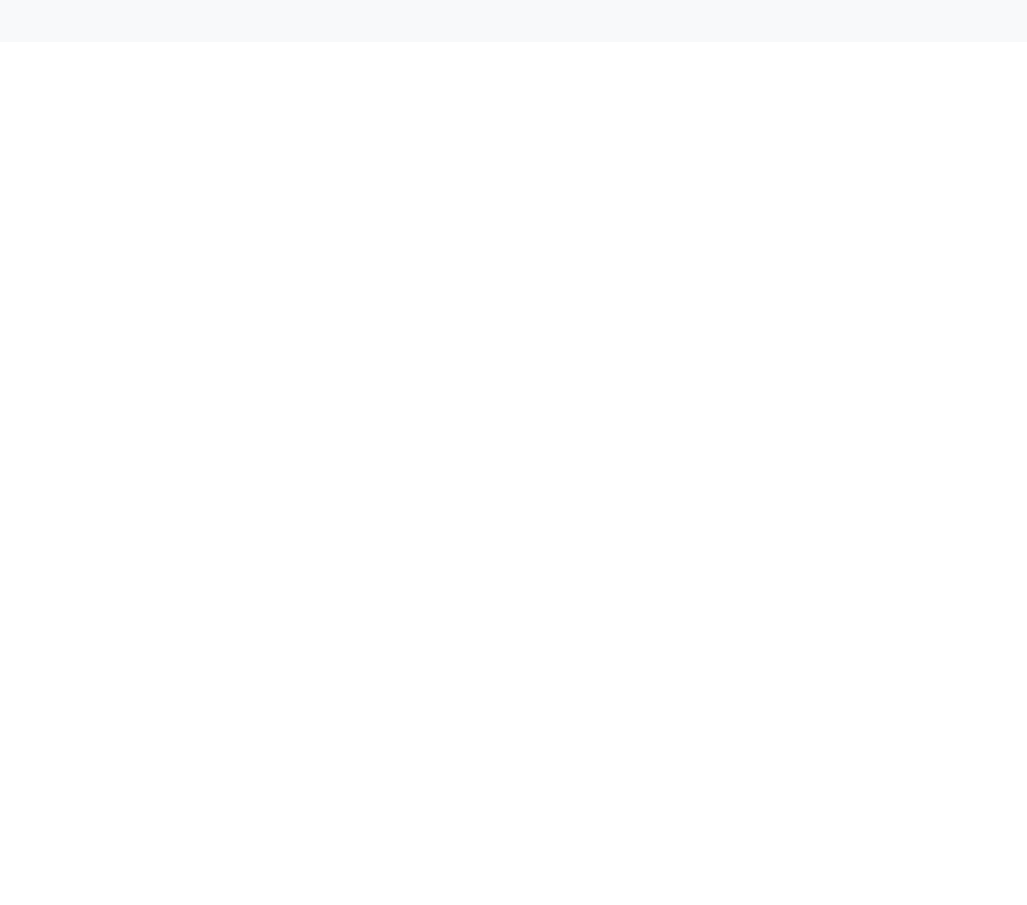
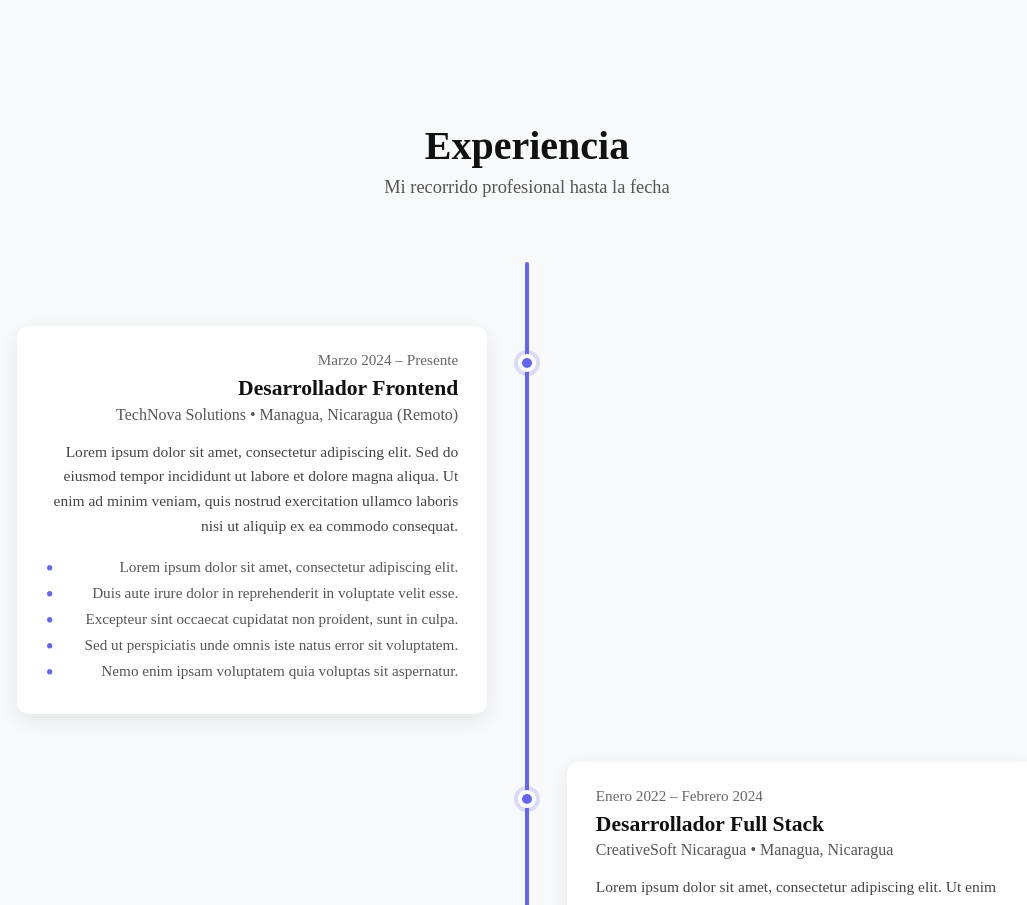
Before and after one commit to Cristian97s/vue-portfolio, a Vue app: page / in a window 1280 px wide. Shown: the part 1880-2785 px from the top of the page, without its empty margins (113-1140 px from the left). Before the commit the page ends 1922 px from the top, so only its background shows below. Built offline with nearby package versions, Linux system fonts and the light colour scheme.

Commit message:
feat: contenido para experiencia

```diff
--- a/src/App.vue
+++ b/src/App.vue
@@ -12,8 +12,8 @@ import Contact from './components/sections/Contact.vue';
   <main>
     <Hero />
     <Skills />
+    <Projects />
     <Experience />
-    <Projects />
     <Contact />
   </main>
 </template>
--- a/src/components/sections/Experience.vue
+++ b/src/components/sections/Experience.vue
@@ -1,7 +1,327 @@
 <script setup>
+import { ref } from 'vue'
+
+const experiences = ref([
+  {
+    date: 'Marzo 2024 – Presente',
+    role: 'Desarrollador Frontend',
+    company: 'TechNova Solutions',
+    location: 'Managua, Nicaragua (Remoto)',
+    description: 'Lorem ipsum dolor sit amet, consectetur adipiscing elit. Sed do eiusmod tempor incididunt ut labore et dolore magna aliqua. Ut enim ad minim veniam, quis nostrud exercitation ullamco laboris nisi ut aliquip ex ea commodo consequat.',
+    achievements: [
+      'Lorem ipsum dolor sit amet, consectetur adipiscing elit.',
+      'Duis aute irure dolor in reprehenderit in voluptate velit esse.',
+      'Excepteur sint occaecat cupidatat non proident, sunt in culpa.',
+      'Sed ut perspiciatis unde omnis iste natus error sit voluptatem.',
+      'Nemo enim ipsam voluptatem quia voluptas sit aspernatur.'
+    ]
+  },
+  {
+    date: 'Enero 2022 – Febrero 2024',
+    role: 'Desarrollador Full Stack',
+    company: 'CreativeSoft Nicaragua',
+    location: 'Managua, Nicaragua',
+    description: 'Lorem ipsum dolor sit amet, consectetur adipiscing elit. Ut enim ad minim veniam, quis nostrud exercitation ullamco laboris nisi ut aliquip ex ea commodo consequat. Duis aute irure dolor in reprehenderit in voluptate velit esse cillum dolore eu fugiat nulla pariatur.',
+    achievements: [
+      'At vero eos et accusamus et iusto odio dignissimos ducimus.',
+      'Totam rem aperiam, eaque ipsa quae ab illo inventore veritatis.',
+      'Beatae vitae dicta sunt explicabo. Nemo enim ipsam voluptatem.',
+      'Quia voluptas sit aspernatur aut odit aut fugit, sed quia.',
+      'Consequuntur magni dolores eos qui ratione voluptatem sequi.'
+    ]
+  },
+  {
+    date: 'Junio 2020 – Diciembre 2021',
+    role: 'Desarrollador Junior Vue.js',
+    company: 'StartUp Digital NI',
+    location: 'Managua, Nicaragua',
+    description: 'Lorem ipsum dolor sit amet, consectetur adipiscing elit, sed do eiusmod tempor incididunt ut labore et dolore magna aliqua. Quis nostrud exercitation ullamco laboris nisi ut aliquip ex ea commodo consequat.',
+    achievements: [
+      'Neque porro quisquam est, qui dolorem ipsum quia dolor sit.',
+      'Amet, consectetur, adipisci velit, sed quia non numquam.',
+      'Eius modi tempora incidunt ut labore et dolore magnam.',
+      'Aliquam quaerat voluptatem. Ut enim ad minima veniam.',
+      'Quis nostrum exercitationem ullam corporis suscipit laboriosam.'
+    ]
+  },
+  {
+    date: 'Marzo 2019 – Mayo 2020',
+    role: 'Practicante Desarrollo Web',
+    company: 'Agencia Web 502',
+    location: 'Remoto',
+    description: 'Duis aute irure dolor in reprehenderit in voluptate velit esse cillum dolore eu fugiat nulla pariatur. Excepteur sint occaecat cupidatat non proident, sunt in culpa qui officia deserunt mollit anim id est laborum.',
+    achievements: [
+      'Lorem ipsum dolor sit amet, consectetur adipiscing elit.',
+      'Sed do eiusmod tempor incididunt ut labore et dolore.',
+      'Magna aliqua. Ut enim ad minim veniam, quis nostrud.',
+      'Exercitation ullamco laboris nisi ut aliquip ex ea.',
+      'Commodo consequat. Duis aute irure dolor in reprehenderit.'
+    ]
+  },
+  // Puedes agregar más o quitar las que no necesites
+])
 </script>
 
 <template>
+  <section id="experience" class="experience-section">
+    <h2 class="section-title">Experiencia</h2>
+    <p class="section-subtitle">Mi recorrido profesional hasta la fecha</p>
+
+    <div class="timeline-container">
+      <div class="timeline-line"></div>
+
+      <div class="timeline-items">
+        <article
+          v-for="(exp, index) in experiences"
+          :key="index"
+          class="timeline-item"
+          :class="{ 'left-side': index % 2 === 0, 'right-side': index % 2 !== 0 }"
+        >
+          <div class="timeline-dot"></div>
+          <div class="timeline-card">
+            <div class="timeline-date">{{ exp.date }}</div>
+            <h3 class="timeline-role">{{ exp.role }}</h3>
+            <div class="timeline-company">
+              {{ exp.company }} • {{ exp.location }}
+            </div>
+            <p class="timeline-description">{{ exp.description }}</p>
+
+            <ul class="achievements-list">
+              <li v-for="(point, i) in exp.achievements" :key="i">
+                {{ point }}
+              </li>
+            </ul>
+          </div>
+        </article>
+      </div>
+    </div>
+  </section>
 </template>
 
-<style scoped></style>
+<style scoped>
+.experience-section {
+  padding: 5rem 1.5rem;
+  background: #f8f9fa;
+}
+
+@media (prefers-color-scheme: dark) {
+  .experience-section {
+    background: #0f0f0f;
+  }
+}
+
+.section-title {
+  text-align: center;
+  font-size: 2.5rem;
+  font-weight: 700;
+  margin-bottom: 0.5rem;
+  color: #111;
+}
+
+@media (prefers-color-scheme: dark) {
+  .section-title {
+    color: #eee;
+  }
+}
+
+.section-subtitle {
+  text-align: center;
+  color: #555;
+  margin-bottom: 4rem;
+  font-size: 1.15rem;
+}
+
+@media (prefers-color-scheme: dark) {
+  .section-subtitle {
+    color: #aaa;
+  }
+}
+
+/* ─── Timeline ──────────────────────────────────────── */
+.timeline-container {
+  position: relative;
+  max-width: 1100px;
+  margin: 0 auto;
+}
+
+.timeline-line {
+  position: absolute;
+  top: 0;
+  bottom: 0;
+  left: 50%;
+  width: 4px;
+  background: #6366f1;
+  transform: translateX(-50%);
+  border-radius: 2px;
+}
+
+.timeline-items {
+  position: relative;
+  padding: 1rem 0;
+}
+
+.timeline-item {
+  position: relative;
+  margin: 3rem 0;
+  width: 50%;
+  padding: 0 2.5rem;
+}
+
+.left-side {
+  left: 0;
+  text-align: right;
+}
+
+.right-side {
+  left: 50%;
+  text-align: left;
+}
+
+.timeline-dot {
+  position: absolute;
+  top: 28px;
+  width: 18px;
+  height: 18px;
+  background: #6366f1;
+  border: 4px solid #fff;
+  border-radius: 50%;
+  box-shadow: 0 0 0 4px rgba(99, 102, 241, 0.2);
+  z-index: 10;
+}
+
+.left-side .timeline-dot {
+  right: -9px;
+}
+
+.right-side .timeline-dot {
+  left: -9px;
+}
+
+@media (prefers-color-scheme: dark) {
+  .timeline-dot {
+    border-color: #1a1a1a;
+  }
+}
+
+.timeline-card {
+  background: white;
+  padding: 1.6rem 1.8rem;
+  border-radius: 12px;
+  box-shadow: 0 6px 20px rgba(0,0,0,0.08);
+  position: relative;
+  transition: transform 0.25s ease;
+}
+
+.timeline-card:hover {
+  transform: translateY(-6px);
+}
+
+@media (prefers-color-scheme: dark) {
+  .timeline-card {
+    background: #1e1e1e;
+    box-shadow: 0 6px 24px rgba(0,0,0,0.5);
+  }
+}
+
+.timeline-date {
+  font-size: 0.95rem;
+  color: #666;
+  font-weight: 500;
+  margin-bottom: 0.4rem;
+}
+
+@media (prefers-color-scheme: dark) {
+  .timeline-date {
+    color: #bbb;
+  }
+}
+
+.timeline-role {
+  font-size: 1.35rem;
+  font-weight: 600;
+  margin-bottom: 0.3rem;
+  color: #111;
+}
+
+@media (prefers-color-scheme: dark) {
+  .timeline-role {
+    color: #fff;
+  }
+}
+
+.timeline-company {
+  font-size: 1rem;
+  color: #555;
+  margin-bottom: 1rem;
+}
+
+@media (prefers-color-scheme: dark) {
+  .timeline-company {
+    color: #ccc;
+  }
+}
+
+.timeline-description {
+  font-size: 0.97rem;
+  line-height: 1.6;
+  color: #444;
+  margin-bottom: 1.2rem;
+}
+
+@media (prefers-color-scheme: dark) {
+  .timeline-description {
+    color: #ddd;
+  }
+}
+
+.achievements-list {
+  list-style: none;
+  padding: 0;
+  margin: 0;
+  font-size: 0.95rem;
+  color: #555;
+}
+
+@media (prefers-color-scheme: dark) {
+  .achievements-list {
+    color: #ccc;
+  }
+}
+
+.achievements-list li {
+  position: relative;
+  padding-left: 1.6rem;
+  margin-bottom: 0.5rem;
+}
+
+.achievements-list li::before {
+  content: "•";
+  position: absolute;
+  left: 0;
+  color: #6366f1;
+  font-size: 1.4rem;
+  line-height: 1;
+}
+
+/* Mobile: todo a la izquierda */
+@media (max-width: 768px) {
+  .timeline-line {
+    left: 28px;
+  }
+
+  .timeline-item {
+    width: 100%;
+    left: 0 !important;
+    padding: 0 0 0 4.5rem;
+    text-align: left !important;
+  }
+
+  .timeline-dot {
+    left: 10px !important;
+  }
+
+  .timeline-card {
+    margin-left: 0;
+  }
+}
+</style>
```
